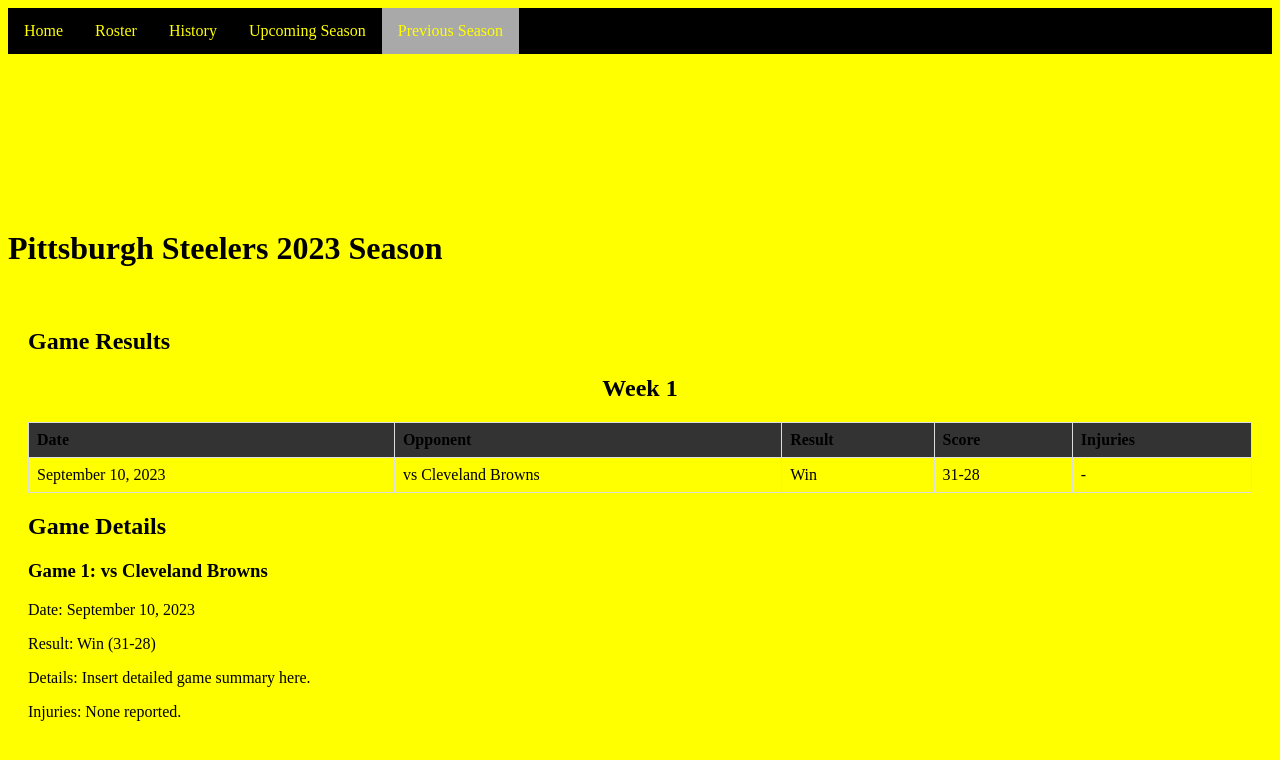
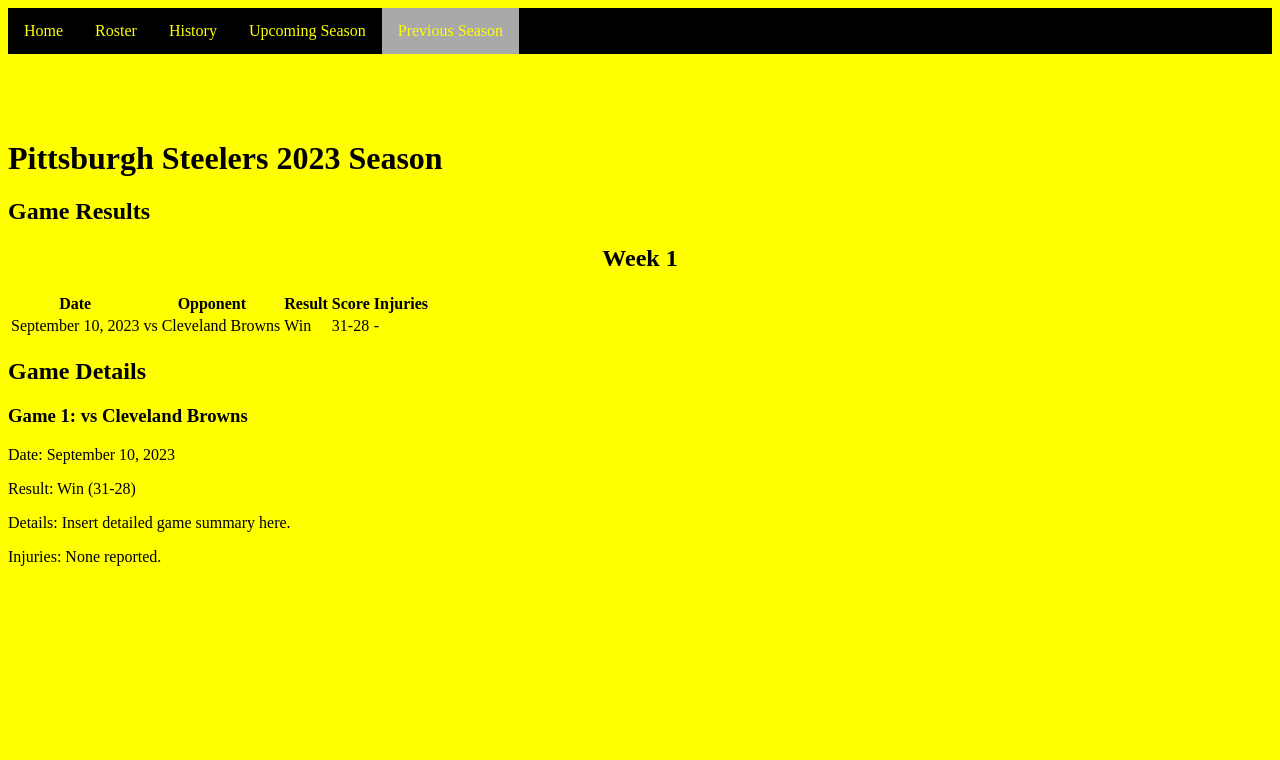
Before and after one commit to Vedanthdagoat/Hackathon_2024, a plain HTML site: page Previous_Season.html in a window 1280 px wide. Drawn offline with Linux system fonts and the light colour scheme.

Commit message:
Update style.css

```diff
--- a/style.css
+++ b/style.css
@@ -12,7 +12,7 @@
             text-decoration: none;
 }
 
-  .topnav a:hover {
+.topnav a:hover {
             background-color: white;
             color: black;
 }
@@ -79,29 +79,3 @@ body {
 .answer {
             color: green;
 }
-
-.header {
-            padding: 20px;
-            text-align: center;
-        }
-
-main {
-            padding: 20px;
-        }
-
-table {
-            width: 100%;
-            border-collapse: collapse;
-            margin-bottom: 20px;
-        }
-
-th, td {
-            border: 1px solid #ddd;
-            padding: 8px;
-            text-align: left;
-        }
-
-th {
-            background-color: #333;
-            color: black;
-        }
```
